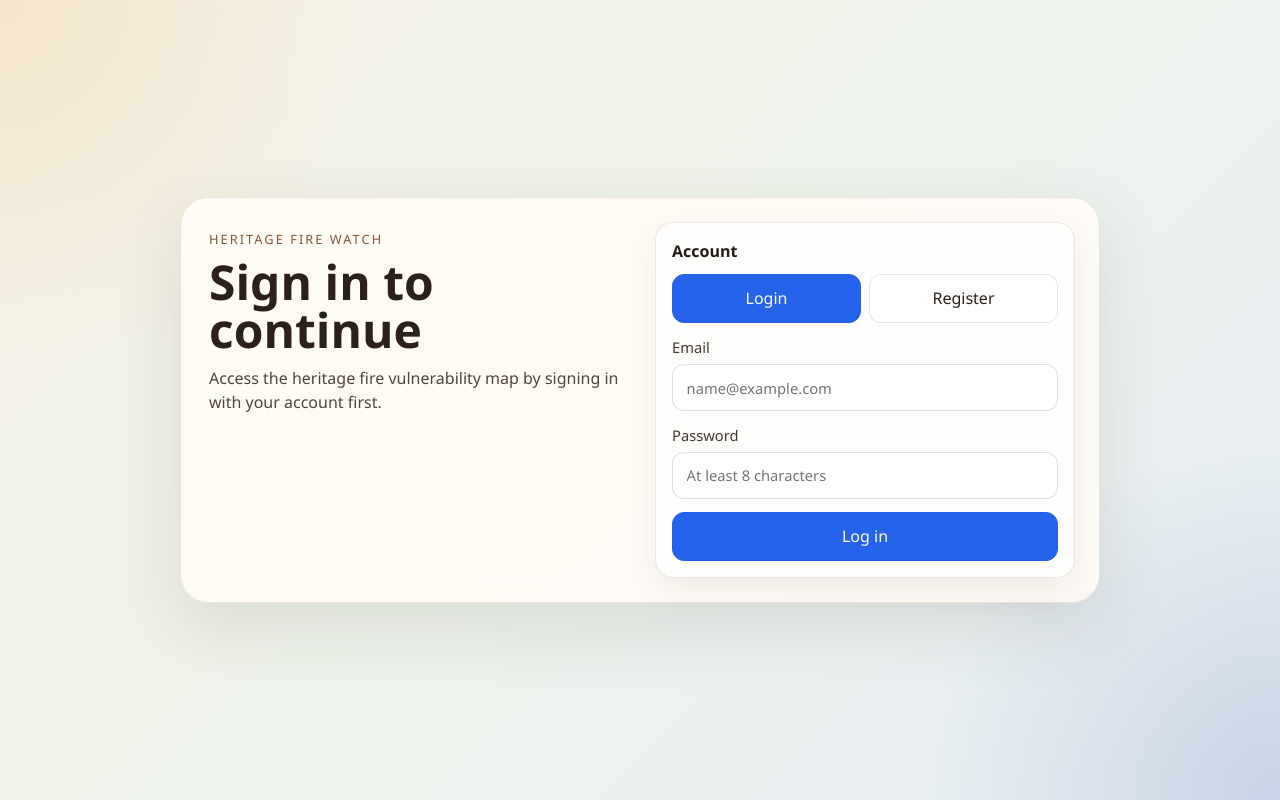
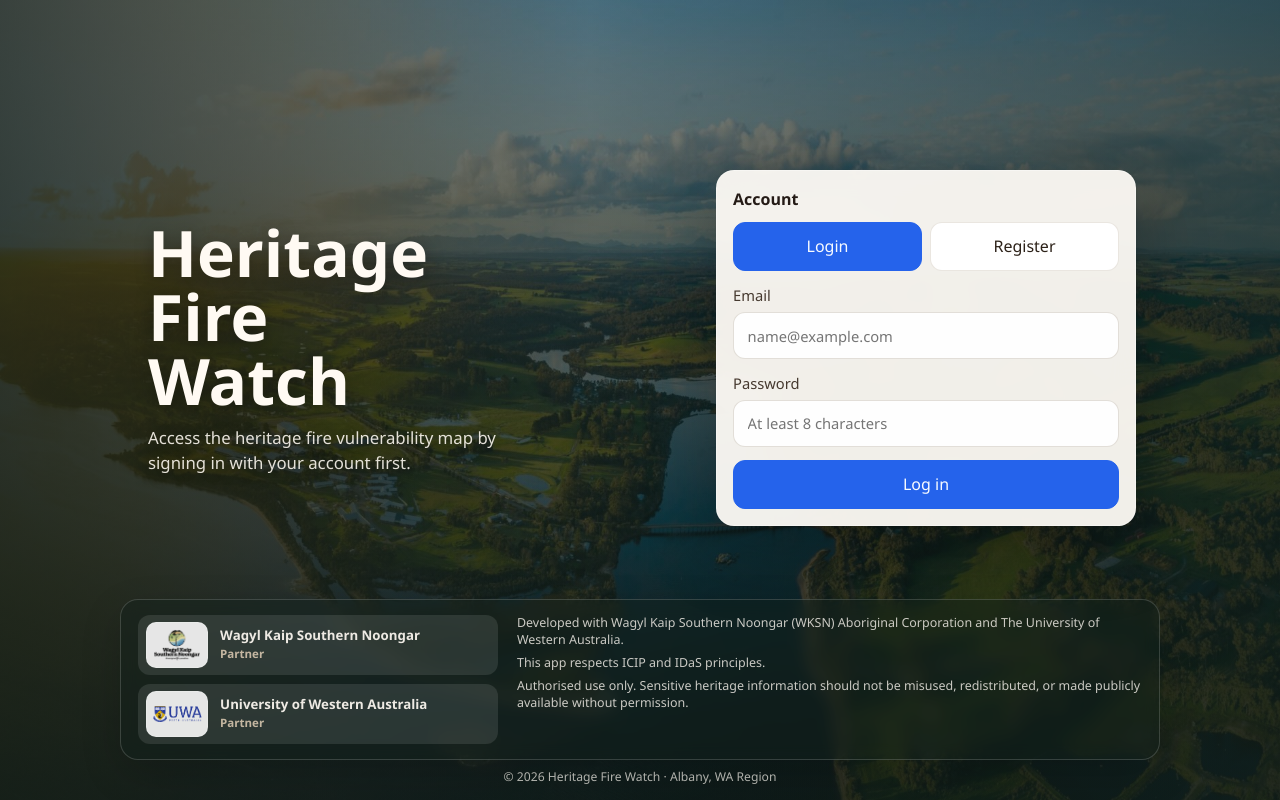
Before and after one commit to CloudWang-UWA/FireApp, a React (Vite) app in the folder app/frontend/: page /login in a window 1280 px wide. Built offline with nearby package versions, Linux system fonts and the light colour scheme; no server answers.

Commit message:
polish login page

```diff
--- a/app/frontend/src/App.css
+++ b/app/frontend/src/App.css
@@ -1,15 +1,73 @@
 .auth-shell {
+  position: relative;
   min-height: 100vh;
   display: grid;
   place-items: center;
   padding: 1.5rem;
+  overflow: hidden;
   background:
     radial-gradient(circle at top left, rgba(245, 210, 160, 0.34), transparent 24%),
     radial-gradient(circle at bottom right, rgba(53, 92, 154, 0.18), transparent 24%),
     linear-gradient(135deg, #f6f0e4 0%, #eef3eb 48%, #e7eef6 100%);
 }
 
+.auth-shell--login::before {
+  content: '';
+  position: absolute;
+  inset: 0;
+  background:
+    linear-gradient(90deg, rgba(16, 28, 24, 0.76), rgba(16, 28, 24, 0.34) 46%, rgba(16, 28, 24, 0.62)),
+    linear-gradient(180deg, rgba(16, 28, 24, 0.16), rgba(16, 28, 24, 0.74));
+  pointer-events: none;
+}
+
+.auth-shell--login {
+  background:
+    linear-gradient(135deg, rgba(17, 63, 58, 0.12), rgba(20, 63, 59, 0.16)),
+    url('/images/heritage-thumbnails/Heritage_Tamungup__Kalgan_Rivermouth.jpg') center / cover no-repeat;
+}
+
+.auth-shell--login .auth-gate-card {
+  width: min(100%, 1040px);
+  transform: translateY(-3.25rem);
+  background: transparent;
+  border: 0;
+  box-shadow: none;
+  backdrop-filter: none;
+}
+
+.auth-shell--login .auth-gate-copy {
+  align-self: center;
+  color: #fffaf3;
+  text-shadow: 0 2px 18px rgba(0, 0, 0, 0.34);
+}
+
+.auth-shell--login .eyebrow {
+  color: rgba(255, 232, 204, 0.92);
+}
+
+.auth-shell--login .auth-gate-copy h1 {
+  color: #fffaf3;
+  font-size: clamp(3rem, 5vw, 4.9rem);
+  max-width: 7.5ch;
+}
+
+.auth-shell--login .intro {
+  color: rgba(255, 250, 243, 0.88);
+  max-width: 38ch;
+  font-size: 1.05rem;
+}
+
+.auth-shell--login .status-card {
+  background: rgba(255, 252, 247, 0.94);
+  border-color: rgba(255, 255, 255, 0.34);
+  box-shadow: 0 24px 70px rgba(0, 0, 0, 0.28);
+  backdrop-filter: blur(12px);
+}
+
 .auth-gate-card {
+  position: relative;
+  z-index: 2;
   width: min(100%, 920px);
   display: grid;
   grid-template-columns: minmax(260px, 1fr) minmax(320px, 420px);
@@ -30,6 +88,128 @@
 
 .auth-gate-copy {
   padding: 0.5rem 0.25rem;
+}
+
+.auth-background-brand {
+  display: none;
+}
+
+.auth-background-brand p {
+  margin: 0;
+  max-width: none;
+  font-size: clamp(1.1rem, 1.8vw, 1.45rem);
+  font-weight: 800;
+  letter-spacing: 0;
+}
+
+.auth-background-brand span {
+  display: block;
+  margin-top: 0.45rem;
+  color: rgba(132, 85, 58, 0.5);
+  font-size: 0.72rem;
+  font-weight: 800;
+  letter-spacing: 0.16em;
+  text-transform: uppercase;
+}
+
+.auth-background-panel {
+  position: absolute;
+  z-index: 1;
+  left: 50%;
+  bottom: clamp(2.5rem, 5vh, 3.8rem);
+  transform: translateX(-50%);
+  width: min(1040px, calc(100vw - 3rem));
+  display: grid;
+  grid-template-columns: minmax(280px, 360px) minmax(0, 1fr);
+  gap: 1.2rem;
+  align-items: stretch;
+  padding: 0.95rem 1.05rem;
+  border-radius: 18px;
+  background: rgba(18, 32, 28, 0.42);
+  border: 1px solid rgba(255, 255, 255, 0.16);
+  color: rgba(255, 250, 243, 0.78);
+  font-size: 0.78rem;
+  line-height: 1.35;
+  box-shadow: 0 14px 40px rgba(0, 0, 0, 0.16);
+  backdrop-filter: blur(8px);
+}
+
+.auth-copyright {
+  position: absolute;
+  z-index: 1;
+  left: 50%;
+  bottom: 0.85rem;
+  transform: translateX(-50%);
+  margin: 0;
+  color: rgba(255, 250, 243, 0.68);
+  font-size: 0.76rem;
+  text-align: center;
+}
+
+.auth-background-panel p {
+  margin: 0;
+}
+
+.auth-background-panel p + p {
+  margin-top: 0.38rem;
+}
+
+.auth-background-logos {
+  display: grid;
+  grid-template-rows: repeat(2, 1fr);
+  gap: 0.6rem;
+  margin-bottom: 0;
+}
+
+.auth-partner-row {
+  display: flex;
+  align-items: center;
+  gap: 0.75rem;
+  min-height: 56px;
+  padding: 0.42rem 0.52rem;
+  border-radius: 12px;
+  background: rgba(255, 255, 255, 0.1);
+}
+
+.auth-partner-row img {
+  width: 62px;
+  height: 46px;
+  object-fit: contain;
+  padding: 0.35rem;
+  border-radius: 10px;
+  background: rgba(255, 255, 255, 0.88);
+  border: 1px solid rgba(255, 255, 255, 0.16);
+}
+
+.auth-partner-row strong,
+.auth-partner-row span {
+  display: block;
+}
+
+.auth-partner-row strong {
+  color: rgba(255, 250, 243, 0.92);
+  font-size: 0.83rem;
+  line-height: 1.2;
+}
+
+.auth-partner-row span {
+  margin-top: 0.15rem;
+  color: rgba(255, 232, 204, 0.72);
+  font-size: 0.72rem;
+  font-weight: 700;
+}
+
+.auth-background-images {
+  display: none;
+}
+
+.auth-background-images img {
+  width: 118px;
+  aspect-ratio: 4 / 3;
+  object-fit: cover;
+  border-radius: 16px;
+  border: 1px solid rgba(255, 255, 255, 0.72);
+  box-shadow: 0 14px 34px rgba(60, 50, 35, 0.12);
 }
 
 .auth-gate-copy h1,
--- a/app/frontend/src/App.tsx
+++ b/app/frontend/src/App.tsx
@@ -323,11 +323,63 @@ function App() {
   }
 
   const loginPage = (
-    <main className="auth-shell">
+    <main className="auth-shell auth-shell--login">
+      <div className="auth-background-brand" aria-hidden="true">
+        <p>Heritage Fire Watch</p>
+        <span>Albany, WA Region</span>
+      </div>
+      <div className="auth-background-panel" aria-label="Project information">
+        <div className="auth-background-logos">
+          <div className="auth-partner-row">
+            <img src="/logos/WKSNLogo.webp" alt="Wagyl Kaip logo" />
+            <div>
+              <strong>Wagyl Kaip Southern Noongar</strong>
+              <span>Partner</span>
+            </div>
+          </div>
+          <div className="auth-partner-row">
+            <img
+              src="/logos/uwa-university-perth-seeklogo.png"
+              alt="University of Western Australia logo"
+            />
+            <div>
+              <strong>University of Western Australia</strong>
+              <span>Partner</span>
+            </div>
+          </div>
+        </div>
+        <div>
+          <p>
+            Developed with Wagyl Kaip Southern Noongar (WKSN) Aboriginal
+            Corporation and The University of Western Australia.
+          </p>
+          <p>This app respects ICIP and IDaS principles.</p>
+          <p>
+            Authorised use only. Sensitive heritage information should not be
+            misused, redistributed, or made publicly available without permission.
+          </p>
+        </div>
+      </div>
+      <p className="auth-copyright">
+        &copy; 2026 Heritage Fire Watch · Albany, WA Region
+      </p>
+      <div className="auth-background-images" aria-hidden="true">
+        <img
+          src="/images/heritage-thumbnails/Heritage_Tamungup__Kalgan_Rivermouth.jpg"
+          alt=""
+        />
+        <img
+          src="/images/heritage-thumbnails/Heritage_Kep_Mardjit__Vancouver_Spring.jpg"
+          alt=""
+        />
+        <img
+          src="/images/heritage-thumbnails/Heritage_Manitchpurting__rocky_outcrop_NW_of_Mt_Melville_summit__jpg.png"
+          alt=""
+        />
+      </div>
       <section className="auth-gate-card">
         <div className="auth-gate-copy">
-          <p className="eyebrow">Heritage Fire Watch</p>
-          <h1>Sign in to continue</h1>
+          <h1>Heritage Fire Watch</h1>
           <p className="intro">
             Access the heritage fire vulnerability map by signing in with your
             account first.
```
